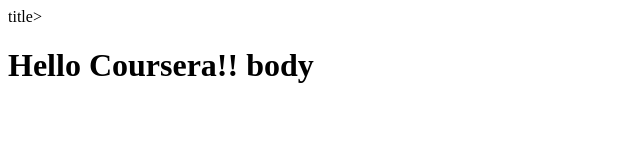
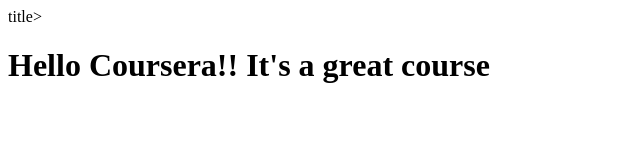
Before and after one commit to sri-nivas/coursera-html-css-test, a plain HTML site: page site/index.html in a window 1280 px wide. Shown: the whole page, without its empty margins (0-640 px from the left). Drawn offline with Linux system fonts and the light colour scheme.

Commit message:
Small addition to page content

```diff
--- a/site/index.html
+++ b/site/index.html
@@ -4,6 +4,6 @@
   <title> Hello Coursera!!</title>title>
 </head>
 <body>
- <h1>Hello Coursera!! body </h1>
+ <h1>Hello Coursera!! It's a great course </h1>
 </body>
 </html>
```
